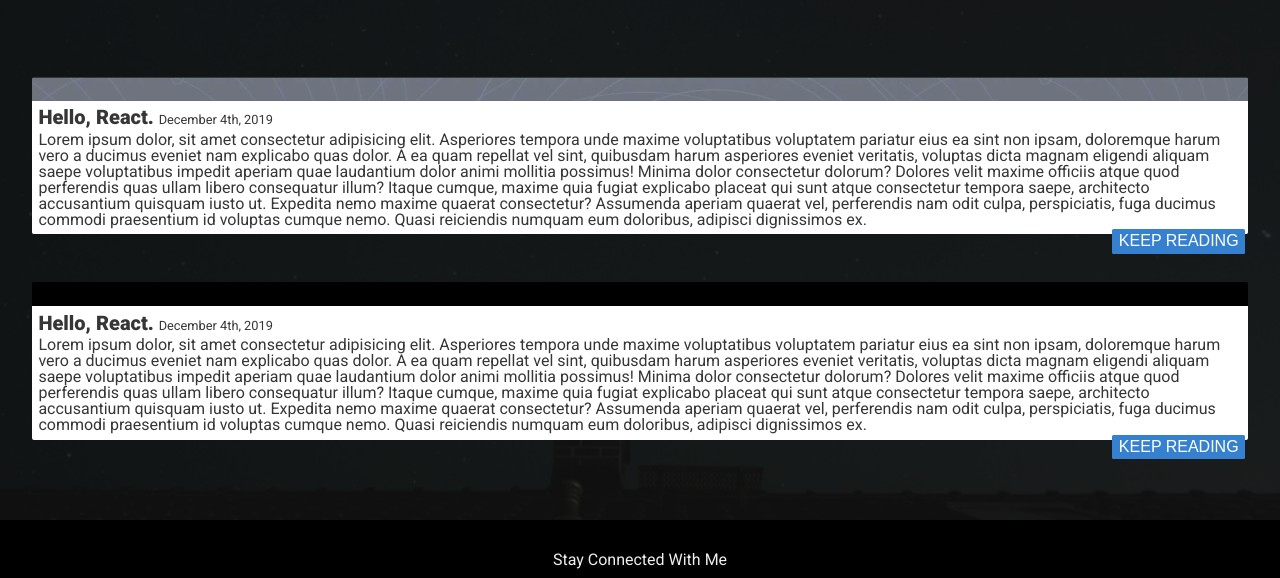
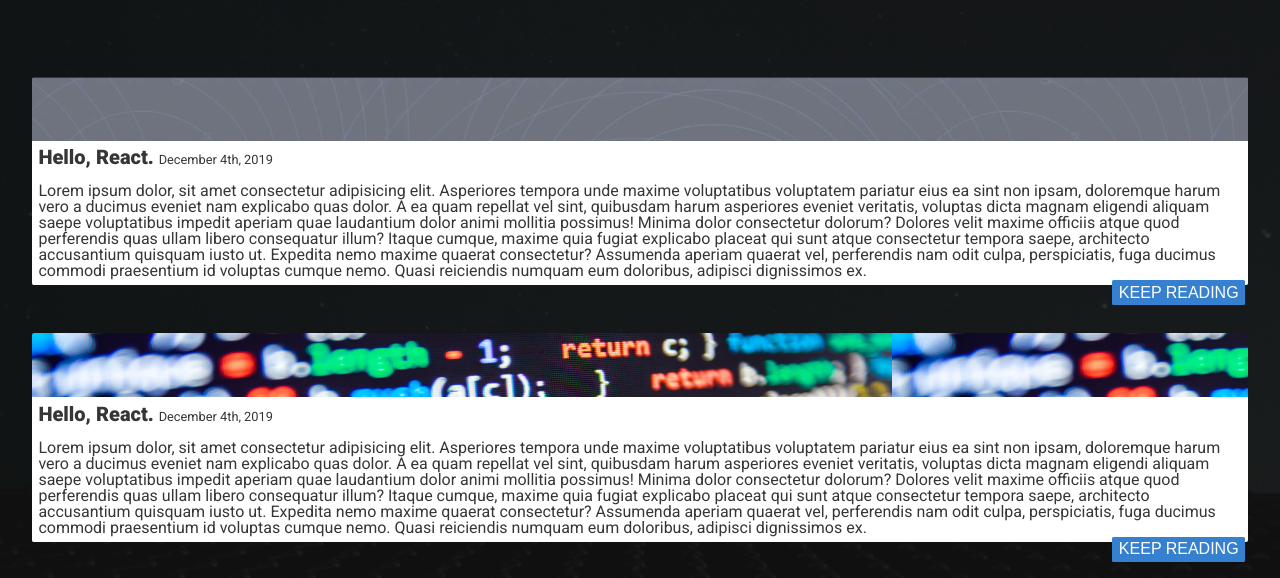
Before and after one commit to TatyCat/jasonfolio, a website: page public/index.html in a window 1280 px wide. Shown: the part 2256-2834 px from the top of the page. Drawn offline with Linux system fonts and the light colour scheme.

Commit message:
Added padding under article h2 tag

```diff
--- a/public/index.html
+++ b/public/index.html
@@ -47,7 +47,9 @@
       </article>
 
       <article class="article-2">
-        <span></span>
+        <header>
+            <!-- BLANK -->
+        </header>
         <div>
           <h2>
             <span>Hello, React.</span> December 4th, 2019
--- a/public/screen.css
+++ b/public/screen.css
@@ -102,7 +102,7 @@ article{
 article h2{
   font-weight: 400;
   font-size: 1.6vh;
-  margin-bottom: .3rem;
+  padding-bottom: 1rem;
 }
 
 article h2 span{
@@ -118,21 +118,29 @@ article h2 span{
 }
 
 .article-1, .article-2{
-  background-color: black;
-  /* background-position: top; */
+  background-color: rgb(60, 60, 60);
+  background-position: top;
   /* border-radius: 2px; */
   background-repeat: no-repeat;
-  padding-top: 1.5rem;
+  padding-top: 4rem;
   background-size: cover;
   background-attachment: scroll;
-  background-position-y: 50%;
+  background-position-y: 20%;
   margin-bottom: 3rem;
   margin-left: 2rem;
   margin-right: 2rem;
 }
 
+.article-1 header, .article-2 header{
+  background-position-y: 50%;
+}
+
 .article-1{
   background: url("images/react.png");
+}
+
+.article-2{
+  background: url("images/code.png");
 }
 
 button{
```
